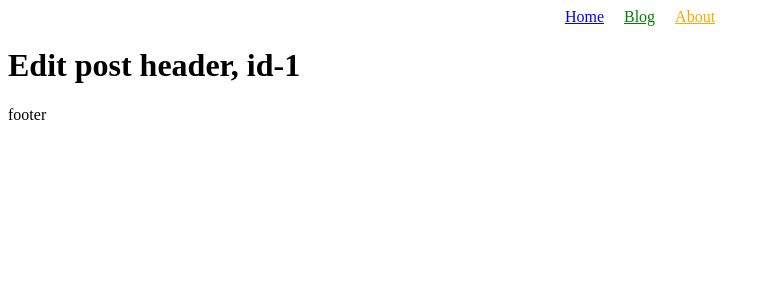
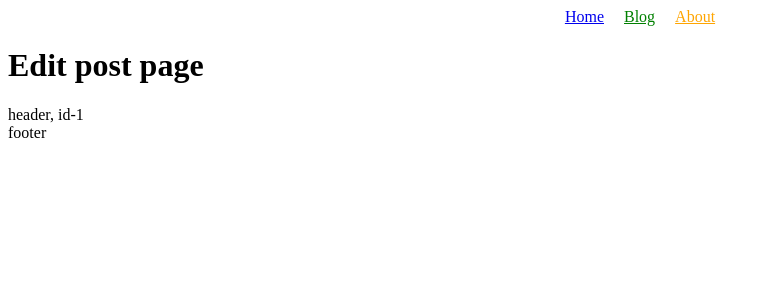
Before and after one commit to shchansky/routing, a React (Create React App) app: page /posts/1/edit in a window 1280 px wide. Shown: the top 300 px of the page, without its empty margins (0-771 px from the left). Built offline with nearby package versions, Linux system fonts and the light colour scheme.

Commit message:
оптимизация кода

```diff
--- a/src/components/layout/layout.tsx
+++ b/src/components/layout/layout.tsx
@@ -3,21 +3,15 @@ import { NavLink, Outlet } from "react-router-dom";
 import { CustomLink } from "../custom-link";
 import * as Markup from "./layout.styles";
 
-/**
- * Outlet -это placeholder в который будет
- * отрисовываться динамически изменяющийся контент
- */
-
-/**
- * NavLink -добавляет по умолчанию класс active на активную ссылку,
- * также можно создать кастомный класс
- * (в остальном поведение идентично Link)
- */
-
 export const Layout = () => {
   return (
     <>
-      <Markup.Header >
+      <Markup.Header>
+        {/**
+         * NavLink -добавляет по умолчанию класс active на активную ссылку,
+         * также можно создать кастомный класс
+         * (в остальном поведение идентично Link)
+         */}
         <NavLink to="/">Home</NavLink>
         <NavLink
           className={({ isActive }) => (isActive ? "active-link" : "")}
@@ -28,6 +22,7 @@ export const Layout = () => {
         <CustomLink to={"/about"}>About</CustomLink>
       </Markup.Header>
       <main>
+        {/** Outlet -ReactElement в который отрисовывается children */}
         <Outlet />
       </main>
       <footer>footer</footer>
--- a/src/hoc/auth-provider.tsx
+++ b/src/hoc/auth-provider.tsx
@@ -1,6 +1,6 @@
 import React from "react";
 
-export const AuthContext = React.createContext<null | any>(null);
+const AuthContext = React.createContext<null | any>(null);
 
 export const AuthProvider: React.FC<{}> = ({ children }) => {
   const [user, setUser] = React.useState<string | null>(null);
--- a/src/pages/create-post/create-post.tsx
+++ b/src/pages/create-post/create-post.tsx
@@ -8,7 +8,7 @@ export const CreatePost = () => {
 
   return (
     <div>
-      <h1>Create post</h1>
+      <h1>Create post page</h1>
       {/** replace: true редирект на главную страницу без возможности вернуться назад */}
       <button onClick={() => signOut(() => navigate("/", { replace: true }))}>
         Log Out
--- a/src/pages/edit-post/edit-post.tsx
+++ b/src/pages/edit-post/edit-post.tsx
@@ -4,5 +4,10 @@ import { useParams } from "react-router-dom";
 export const EditPost = () => {
   const { id } = useParams();
 
-  return <h1>Edit post header, id-{id}</h1>;
+  return (
+    <div>
+      <h1>Edit post page</h1>
+      <div>header, id-{id}</div>
+    </div>
+  );
 };
--- a/src/pages/login-page/login-page.tsx
+++ b/src/pages/login-page/login-page.tsx
@@ -23,7 +23,7 @@ export const LoginPage = () => {
 
   return (
     <div>
-      <h1>login-page</h1>
+      <h1>Login page</h1>
       <form onSubmit={handleSubmit}>
         <input
           type="text"
--- a/src/pages/not-found-page/not-found-page.tsx
+++ b/src/pages/not-found-page/not-found-page.tsx
@@ -1,11 +1,13 @@
 import React from "react";
 import { Link } from "react-router-dom";
-
 
 export const NotFoundPage = () => {
   return (
     <div>
-      This page doesn't exist. Go to <Link to="/">home</Link>
+      <h1>Not found page</h1>
+      <div>
+        This page doesn't exist. Go to <Link to="/">home</Link>
+      </div>
     </div>
   );
 };
--- a/src/pages/single-page/single-page.tsx
+++ b/src/pages/single-page/single-page.tsx
@@ -34,9 +34,13 @@ export const Singlepage = () => {
 
   return (
     <div>
-      <h1>single-page</h1>
+      <h1>Single page</h1>
       <button onClick={goBack}>Go back</button>
-      {/* Bad approach */}
+      {/**
+       * Плохой пример (лучше применить NavLink или  Link),
+       * goHome следовало применить для перехода на главную
+       * страницу после отправки формы
+       */}
       <button onClick={goHome}>Go home</button>
       {post && (
         <>
```
